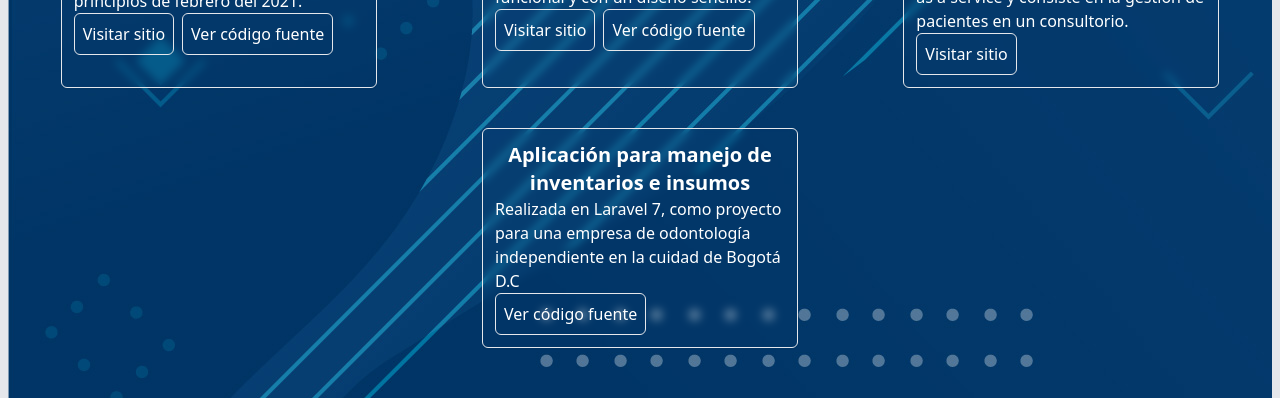
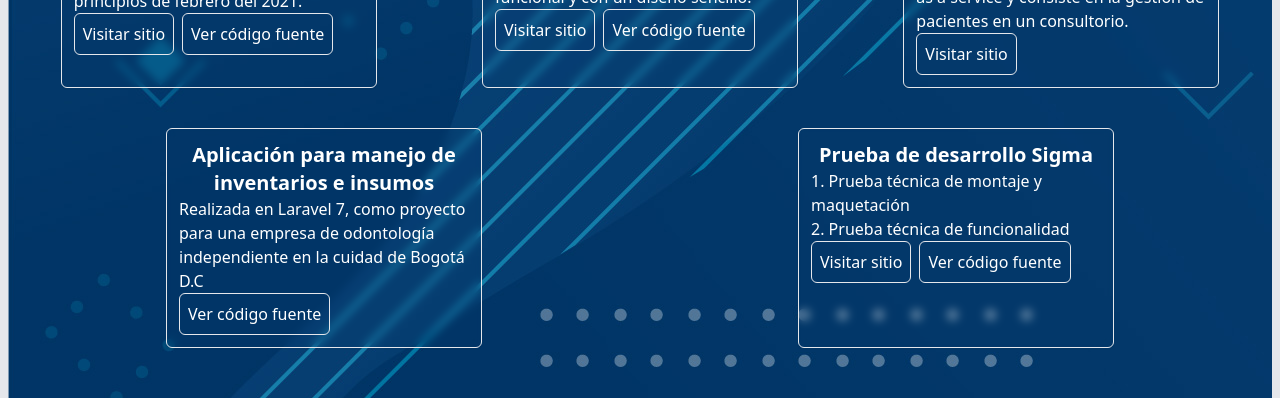
Before and after one commit to IngFabioCastellanos/presentacion, a React (Create React App) app: page / in a window 1280 px wide. Shown: the part 1280-1678 px from the top of the page. Built offline with nearby package versions, Linux system fonts and the light colour scheme.

Commit message:
agregando otro proyecto

```diff
--- a/src/components/Proyects.js
+++ b/src/components/Proyects.js
@@ -89,6 +89,30 @@ const Proyects = () => {
             Ver código fuente
           </a>
         </div>
+
+        <div className="p-3 mx-3 mb-5 duration-200 border rounded-md shadow-sm sm:w-1/4 backdrop-filter backdrop-blur-sm hover:shadow-2xl">
+          <h2 className="text-xl font-semibold text-center">
+            Prueba de desarrollo Sigma
+          </h2>
+          <p>
+            1. Prueba técnica de montaje y maquetación <br />
+            2. Prueba técnica de funcionalidad
+          </p>
+          <a
+            href="https://ingfabiocastellanos.github.io/prueba-de-desarrollo-Sigma/"
+            target="_blank"
+            className="inline-block p-2 mr-2 duration-200 transform border rounded-md hover:-rotate-6"
+          >
+            Visitar sitio
+          </a>
+          <a
+            href="https://github.com/IngFabioCastellanos/prueba-tecnica"
+            target="_blank"
+            className="inline-block p-2 mr-2 duration-200 transform border rounded-md hover:rotate-3"
+          >
+            Ver código fuente
+          </a>
+        </div>
       </div>
     </div>
   );
```
